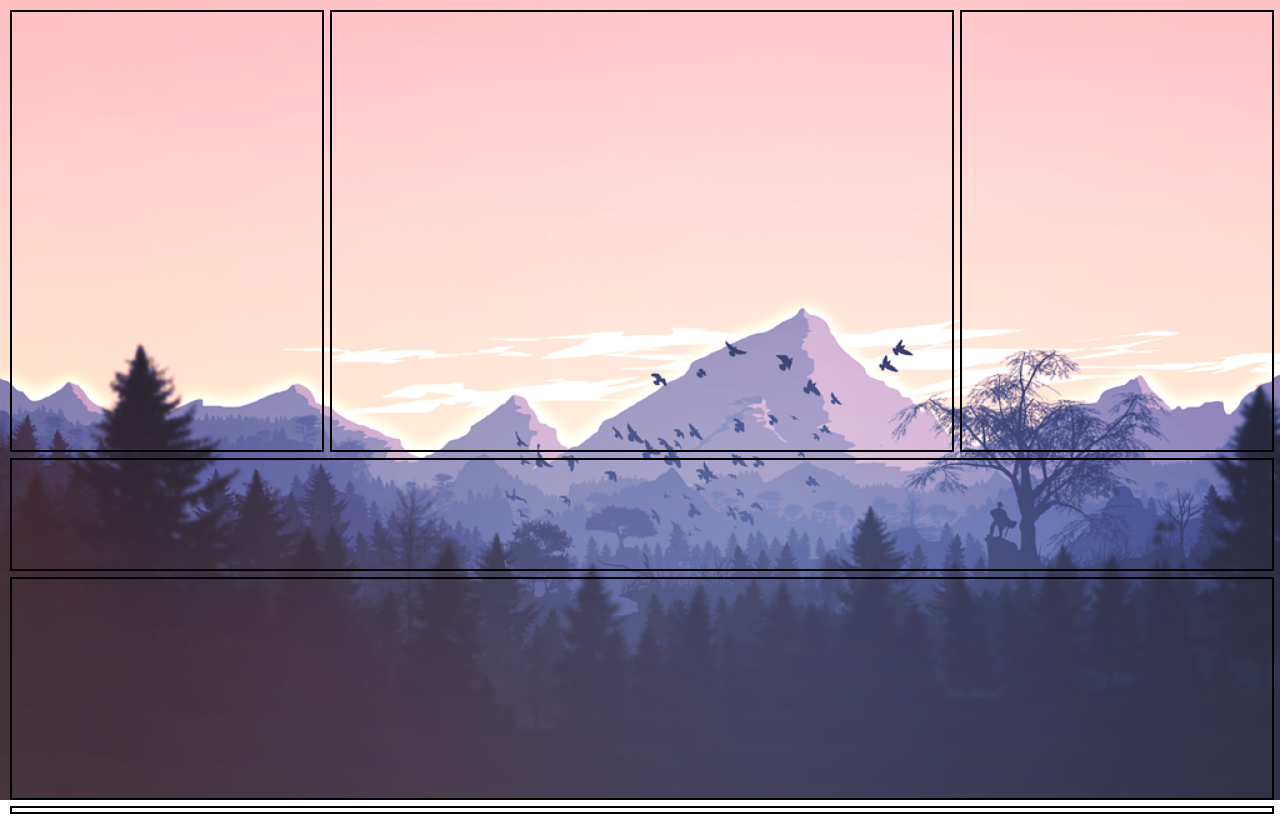
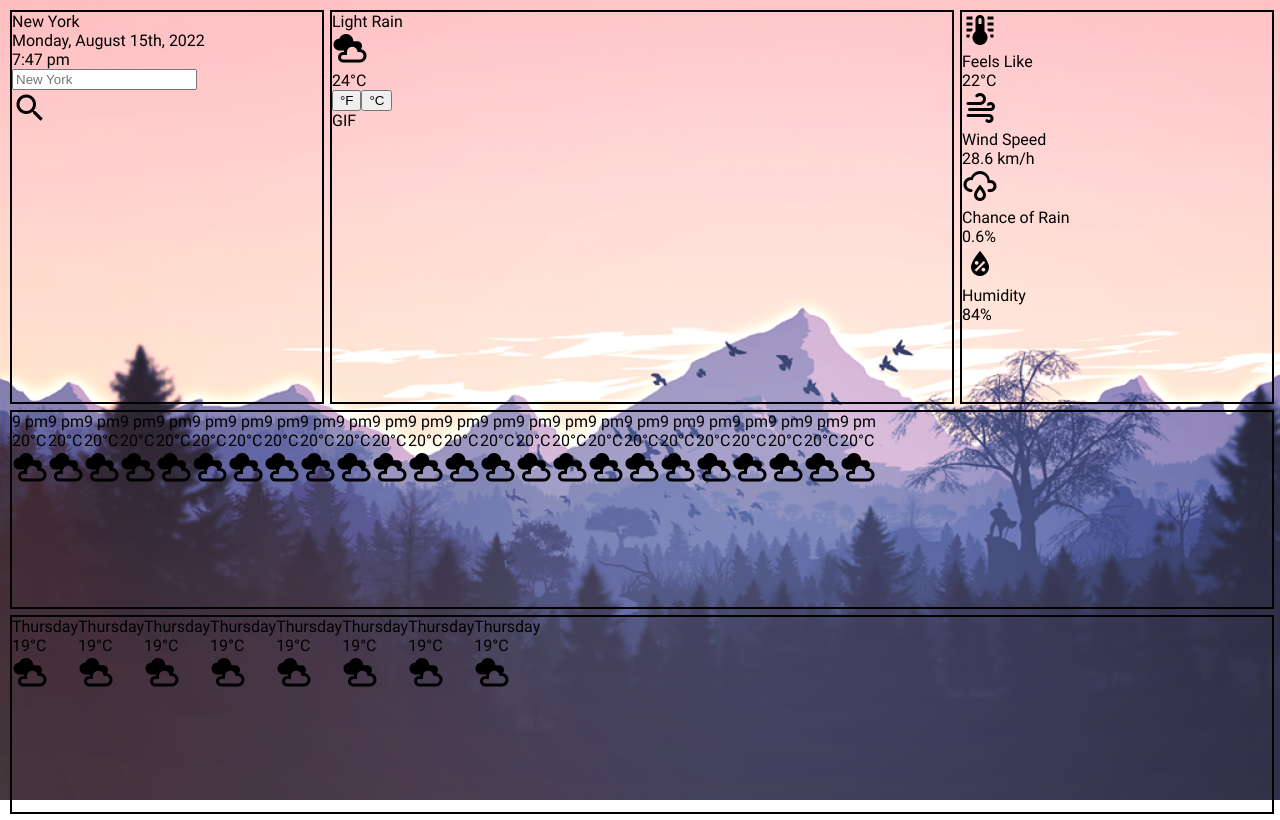
Before and after one commit to prospero-apps/weather-app, a website built with webpack: page dist/index.html in a window 1280 px wide. Built offline with nearby package versions, Linux system fonts and the light colour scheme.

Commit message:
Create basic structure with all elements in place

```diff
--- a/src/dom.js
+++ b/src/dom.js
@@ -1,26 +1,86 @@
+import SearchIcon from './icons/magnify.png';
+import FeelsLikeIcon from './icons/thermometer-lines.png';
+import WindSpeedIcon from './icons/weather-windy.png';
+import RainChanceIcon from './icons/weather-rainy.png';
+import HumidityIcon from './icons/water-percent.png';
+
 // helper functions
-function createPanel(id) {
-  const panel = document.createElement('div');
-  panel.id = id;
-  return panel;
+function add(where, id, tag = 'div') {
+  const element = document.createElement(tag);
+  element.id = id;
+  return where.appendChild(element);
 }
 
 const content = document.getElementById('content');
-const container = content.appendChild(createPanel('container'));
-const temperaturePanel = container.appendChild(createPanel('temperature-panel'));
-const locationPanel = container.appendChild(createPanel('location-panel'));
-const statsPanel = container.appendChild(createPanel('stats-panel'));
-const navPanel = container.appendChild(createPanel('nav-panel'));
-const weekPanel = container.appendChild(createPanel('week-panel'));
-const hourPanel = container.appendChild(createPanel('hour-panel'));
 
-export {
-  content,
-  container,
-  temperaturePanel,
-  locationPanel,
-  statsPanel,
-  navPanel,
-  weekPanel,
-  hourPanel,
-};
+/* MAIN CONTAINER */
+const container = add(content, 'container');
+const locationPanel = add(container, 'location-panel');
+const temperaturePanel = add(container, 'temperature-panel');
+const statsPanel = add(container, 'stats-panel');
+export const dayPanel = add(container, 'day-panel');
+export const weekPanel = add(container, 'week-panel');
+
+/* LOCATION PANEL */
+export const city = add(locationPanel, 'city');
+export const todayDate = add(locationPanel, 'today-date');
+export const todayTime = add(locationPanel, 'today-time');
+const searchPanel = add(locationPanel, 'search-panel');
+export const searchInput = add(searchPanel, 'search-input', 'input');
+searchInput.placeholder = 'New York';
+export const searchImage = add(searchPanel, 'search-icon');
+const searchIcon = new Image();
+searchIcon.src = SearchIcon;
+searchImage.appendChild(searchIcon);
+
+/* TEMPERATURE PANEL */
+export const description = add(temperaturePanel, 'description');
+export const weatherImage = add(temperaturePanel, 'weather-icon');
+export const temperature = add(temperaturePanel, 'temperature');
+const scale = add(temperaturePanel, 'scale');
+export const scaleF = add(scale, 'scaleF', 'button');
+scaleF.textContent = '°F';
+export const scaleC = add(scale, 'scaleC', 'button');
+scaleC.textContent = '°C';
+export const gif = add(temperaturePanel, 'gif');
+
+/* STATS PANEL */
+const feelsLike = add(statsPanel, 'feels-like');
+export const feelsLikeImage = add(feelsLike, 'feels-like-icon');
+const feelsLikeIcon = new Image();
+feelsLikeIcon.src = FeelsLikeIcon;
+feelsLikeImage.appendChild(feelsLikeIcon);
+const feelsLikeLabel = add(feelsLike, 'feels-like-label');
+feelsLikeLabel.textContent = 'Feels Like';
+export const feelsLikeValue = add(feelsLike, 'feels-like-value');
+
+const windSpeed = add(statsPanel, 'wind-speed');
+export const windSpeedImage = add(windSpeed, 'wind-speed-icon');
+const windSpeedIcon = new Image();
+windSpeedIcon.src = WindSpeedIcon;
+windSpeedImage.appendChild(windSpeedIcon);
+const windSpeedLabel = add(windSpeed, 'wind-speed-label');
+windSpeedLabel.textContent = 'Wind Speed';
+export const windSpeedValue = add(windSpeed, 'wind-speed-value');
+
+const rainChance = add(statsPanel, 'rain-chance');
+export const rainChanceImage = add(rainChance, 'rain-chance-icon');
+const rainChanceIcon = new Image();
+rainChanceIcon.src = RainChanceIcon;
+rainChanceImage.appendChild(rainChanceIcon);
+const rainChanceLabel = add(rainChance, 'rain-chance-label');
+rainChanceLabel.textContent = 'Chance of Rain';
+export const rainChanceValue = add(rainChance, 'rain-chance-value');
+
+const humidity = add(statsPanel, 'humidity');
+export const humidityImage = add(humidity, 'humidity-icon');
+const humidityIcon = new Image();
+humidityIcon.src = HumidityIcon;
+humidityImage.appendChild(humidityIcon);
+const humidityLabel = add(humidity, 'humidity-label');
+humidityLabel.textContent = 'Humidity';
+export const humidityValue = add(humidity, 'humidity-value');
+
+/* DAY PANEL */
+
+/* WEEK PANEL */
--- a/src/index.js
+++ b/src/index.js
@@ -1,22 +1,78 @@
 import './style.css';
-// import CloudyIcon from './icons/clouds.png';
+import CloudyIcon from './icons/clouds.png';
 // import FoggyIcon from './icons/weather-fog.png';
 // import HailyIcon from './icons/weather-hail.png';
 // import StormyIcon from './icons/weather-lighning.png';
 // import OvercastIcon from './icons/weather-partly-cloudy.png';
 // import RainyIcon from './icons/weather-pouring.png';
-// import ChanceOfRainIcon from './icons/weather-rainy.png';
 // import SnowyIcon from './icons/weather-snowy-heavy.png';
 // import SunnyIcon from './icons/weather-sunny.png';
 // import WindyIcon from './icons/weather-dust.png';
-// import FeelsLikeIcon from './icons/thermometer-lines.png';
-// import HumidityIcon from './icons/water-percent.png';
-// import WindSpeedIcon from './icons/weather-windy.png';
-// import CelsiusIcon from './icons/temperature-celsius.png';
-// import FahrenheitIcon from './icons/temperature-fahrenheit.png';
-// import SearchIcon from './icons/magnify.png';
 
 import {
-  content,
-  container,
+  city,
+  todayDate,
+  todayTime,
+  description,
+  weatherImage,
+  temperature,
+  gif,
+  feelsLikeValue,
+  windSpeedValue,
+  rainChanceValue,
+  humidityValue,
+  dayPanel,
+  weekPanel,
 } from './dom';
+
+// helper functions
+function addItem(where, cls, tag = 'div') {
+  const element = document.createElement(tag);
+  element.className = cls;
+  return where.appendChild(element);
+}
+
+// location panel
+city.textContent = 'New York';
+todayDate.textContent = 'Monday, August 15th, 2022';
+todayTime.textContent = '7:47 pm';
+
+// temperature panel
+description.textContent = 'Light Rain';
+const weatherIcon = new Image();
+weatherIcon.src = CloudyIcon;
+weatherImage.appendChild(weatherIcon);
+temperature.textContent = '24°C';
+gif.textContent = 'GIF';
+
+// stats panel
+feelsLikeValue.textContent = '22°C';
+windSpeedValue.textContent = '28.6 km/h';
+rainChanceValue.textContent = '0.6%';
+humidityValue.textContent = '84%';
+
+// day panel
+for (let i = 0; i < 24; i++) {
+  const hourContainer = addItem(dayPanel, 'hour-container');
+  const hour = addItem(hourContainer, 'hour');
+  hour.textContent = '9 pm';
+  const hourTemperature = addItem(hourContainer, 'hour-temperature');
+  hourTemperature.textContent = '20°C';
+  const hourIcon = new Image();
+  hourIcon.className = 'hour-icon';
+  hourIcon.src = CloudyIcon;
+  hourContainer.appendChild(hourIcon);
+}
+
+// week panel
+for (let i = 0; i < 8; i++) {
+  const dayContainer = addItem(weekPanel, 'week-container');
+  const day = addItem(dayContainer, 'day');
+  day.textContent = 'Thursday';
+  const dayTemperature = addItem(dayContainer, 'day-temperature');
+  dayTemperature.textContent = '19°C';
+  const dayIcon = new Image();
+  dayIcon.className = 'day-icon';
+  dayIcon.src = CloudyIcon;
+  dayContainer.appendChild(dayIcon);
+}
--- a/src/style.css
+++ b/src/style.css
@@ -5,7 +5,6 @@
 
 body {
   margin: 0;
-  font-size: 5em;
   font-family: 'Roboto';
 }
 
@@ -18,7 +17,7 @@ body {
 #container {
   display: grid;
   grid-template-columns: 1fr 2fr 1fr;
-  grid-template-rows: 2fr 0.5fr 1fr;
+  grid-template-rows: 2fr 1fr 1fr;
   height: 100%;
   gap: 10px;
   padding: 10px;
@@ -34,7 +33,8 @@ body {
   border: 2px solid black;
 }
 
-#nav-panel {
+#week-panel,
+#day-panel {
   display: flex;
   grid-column: 1 / 4;
   height: 100%;
@@ -42,11 +42,7 @@ body {
   border: 2px solid black;
 }
 
-#week-panel,
-#hour-panel {
+.hour-container {
   display: flex;
-  grid-column: 1 / 4;
-  height: 100%;
-  width: 100%;
-  border: 2px solid black;
+  flex-direction: column;
 }
```
Also changed, not shown: dist/230c21766aced04bdead.png (added), dist/2548b1d578ed182635f5.png (renamed from src/icons/temperature-fahrenheit.png), dist/420e2edf83e21c689b83.png (added), dist/585ab42b5fb92d7b65f1.png (added), dist/88ba37d0125dc02d0bae.png (renamed from src/icons/temperature-celsius.png), dist/a58cb62a3c2651669a2d.png (added), dist/bc85925b0a50fbd399ba.png (added), dist/f2c36767b1d685bcffd6.png (added), dist/main.js.
